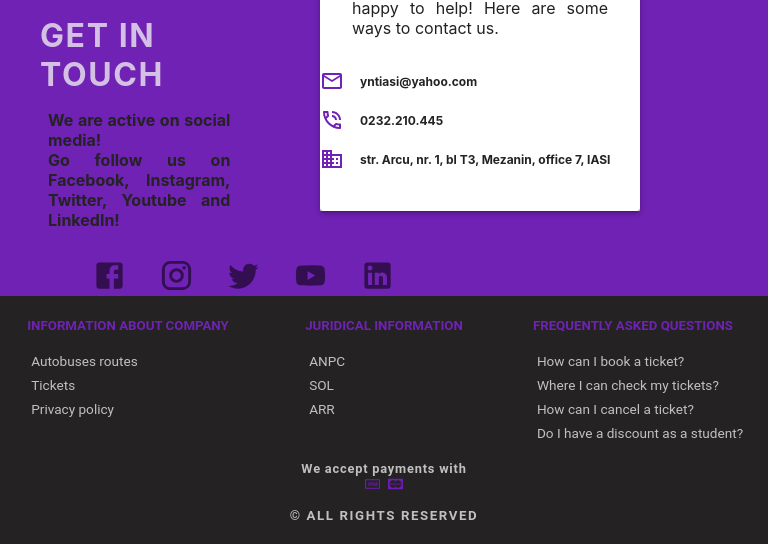
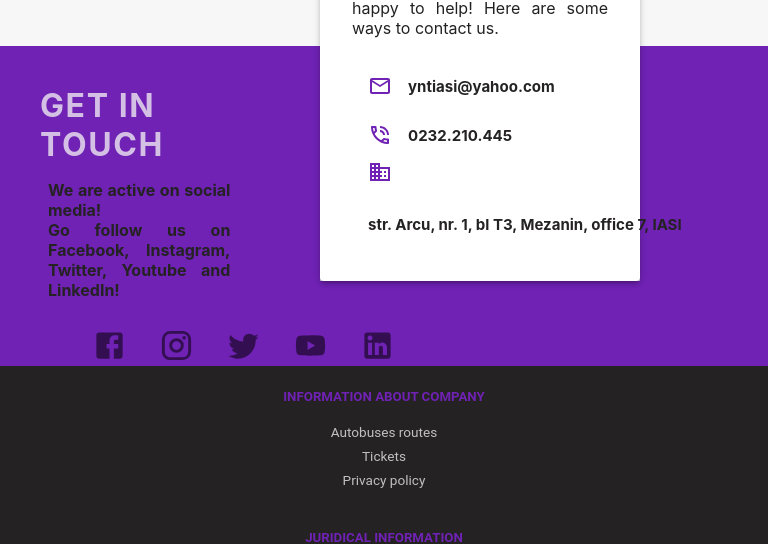
Before and after one commit to carla-vartolomei/transport-app, a Next.js app: page /contact in a window 768 px wide. Shown: the part 806-1350 px from the top of the page. Built offline with nearby package versions, Linux system fonts and the light colour scheme.

Commit message:
make footer responsive

```diff
--- a/components/contact-page/info-card/InfoCard.module.scss
+++ b/components/contact-page/info-card/InfoCard.module.scss
@@ -46,7 +46,7 @@
       display: grid;
       grid-template-columns: 1fr;
       .contactInfoListItemText {
-        font-size: 0.75rem;
+        font-size: 0.9rem;
       }
     }
   }
@@ -59,13 +59,14 @@
   }
   .contactInfoList {
     padding: 0;
+    margin-left: 3rem;
     flex-direction: column;
     width: 100%;
     .contactInfoListItem {
       flex-direction: column;
       flex-wrap: wrap;
       .contactInfoListItemText {
-        font-size: 0.75rem;
+        font-size: 0.94rem;
       }
     }
   }
--- a/components/footer/Footer.module.scss
+++ b/components/footer/Footer.module.scss
@@ -15,9 +15,10 @@
     width: 100%;
     height: 100%;
     .footerContainer {
-      display: grid;
-      grid-template-columns: 1fr 1fr 1fr;
-      justify-items: center;
+      display: flex;
+      flex-direction: row;
+      justify-content: space-around;
+      align-items: center;
       .footerLinksTitle {
         color: $purple-color;
         text-transform: uppercase;
@@ -60,16 +61,37 @@
 }
 
 @media (max-width: 699px) {
-  .footerLinksSection {
-    .footerContainer {
-      display: flex;
-      flex-direction: column;
+  .footerRoot {
+    .footerLinksSection {
+      .footerContainer {
+        flex-direction: column;
+        text-align: center;
+      }
+    }
+    .paymentsText {
+      padding-top: 1rem;
+    }
+    .paymentsIcons {
+      padding-top: 1rem;
+      width: 20%;
     }
   }
 }
 
 @media (min-width: 700px) and (max-width: 1199px) {
-  .footerContainer {
-    grid-template-rows: 1fr;
+  .footerRoot {
+    .footerLinksSection {
+      .footerContainer {
+        flex-direction: column;
+        text-align: center;
+      }
+    }
+    .paymentsText {
+      padding-top: 1rem;
+    }
+    .paymentsIcons {
+      padding-top: 1rem;
+      width: 10%;
+    }
   }
 }
--- a/components/homepage/discountSection/DiscountSection.module.scss
+++ b/components/homepage/discountSection/DiscountSection.module.scss
@@ -16,9 +16,6 @@
         text-transform: uppercase;
         letter-spacing: 0.2rem;
         padding-left: 1rem;
-        &:hover {
-          color: $dark-color;
-        }
       }
       .discountsAccordionDetails {
         font-size: 1rem;
```
